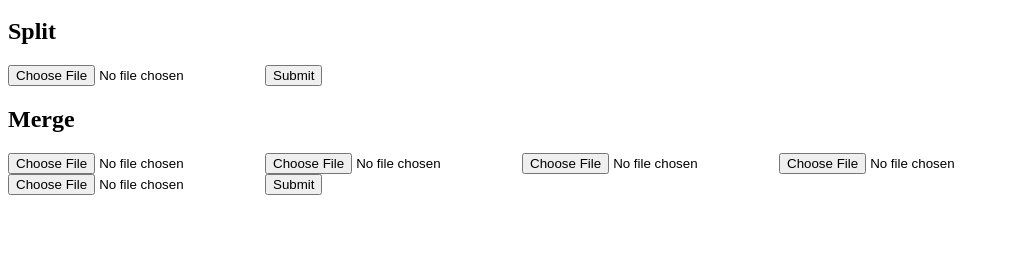
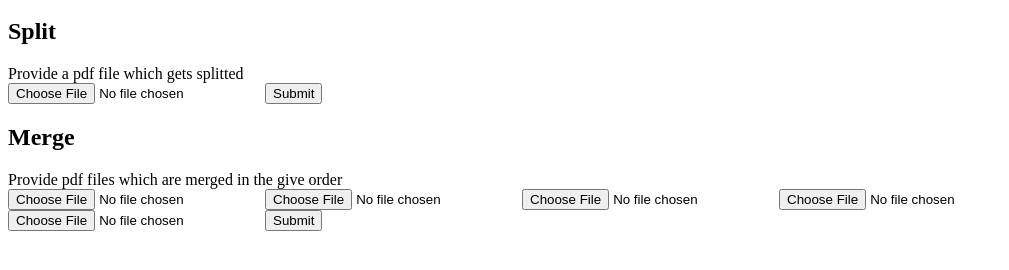
Before and after one commit to TooAngel/pdfcomposer, a website: page index.html in a window 1280 px wide. Shown: the part 48-318 px from the top of the page, without its empty margins (0-1009 px from the left). Drawn offline with Linux system fonts and the light colour scheme.

Commit message:
Add more information how to use

```diff
--- a/index.html
+++ b/index.html
@@ -5,11 +5,13 @@
 <body>
   <h1>librePDF</h1>
   <h2>Split</h2>
+  <div>Provide a pdf file which gets splitted</div>
   <form action="/v1/split" method="post" enctype="multipart/form-data">
     <input type="file" name="file" />
     <input type="submit" />
   </form>
   <h2>Merge</h2>
+  <div>Provide pdf files which are merged in the give order</div>
   <form action="/v1/merge" method="post" enctype="multipart/form-data">
     <input type="file" name="file1" />
     <input type="file" name="file2" />
```
